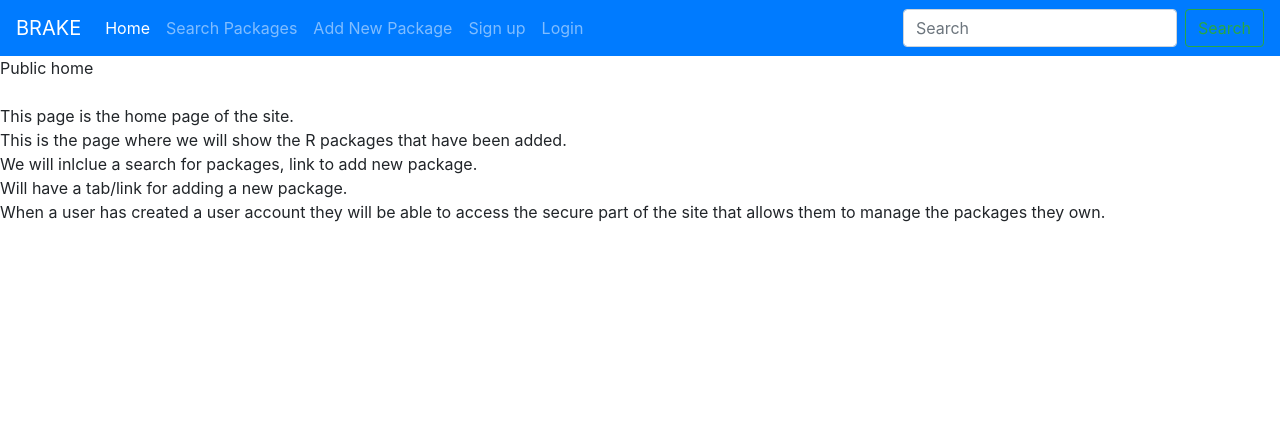
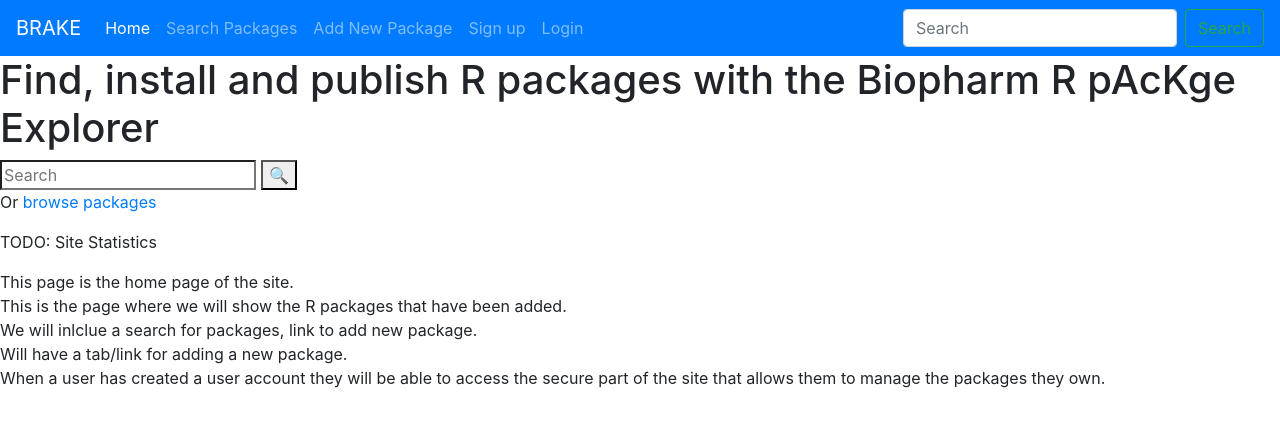
Before and after one commit to BioPharmSoftGrp/BRAKE, a Django app: page / in a window 1280 px wide. Shown: the top 427 px of the page. Run offline with Django 3.2, Linux system fonts and the light colour scheme; some libraries are stand-ins or nearby versions.

Commit message:
First attempts at prettification

```diff
--- a/BRAKEProject/brake_web/templates/brake_web/home.html
+++ b/BRAKEProject/brake_web/templates/brake_web/home.html
@@ -1,7 +1,34 @@
 {% extends 'brake_web/base.html'%}
 
+<!-- TODO: ??? -->
 {% block content %}
-Public home<br><br>
+
+<div class='main'>
+  <div class="homepage-banner--search">
+    <!--
+         TODO:
+         - this div should stretch across the page (think the homepage for https://pypi.org/)
+         - the contents of this div should be centered
+      -->
+    <h1 class="homepage-banner__title">
+      Find, install and publish R packages with the Biopharm R pAcKge Explorer
+    </h1>
+    <form class="search-form search-form--fullwidth" action="/CurrentPackages/">
+      <input type="search" placeHolder="Search" aria-label="Search" />
+      <!-- TODO: have an actual search icon here (possibly via FontAwesome) -->
+      <button id="homepage-search-button">🔍</button>
+    </form>
+
+    <p class="homepage-banner--browse">Or <a href="/CurrentPackages/">browse packages</a></p>
+
+  </div>
+  <div class="homepage-banner--statistics">
+    <p> TODO: Site Statistics </p>
+  </div>
+</div>
+
+
+
 This page is the home page of the site.<br>
 This is the page where we will show the R packages that have been added.<br>
 We will inlclue a search for packages, link to add new package.<br>
```
